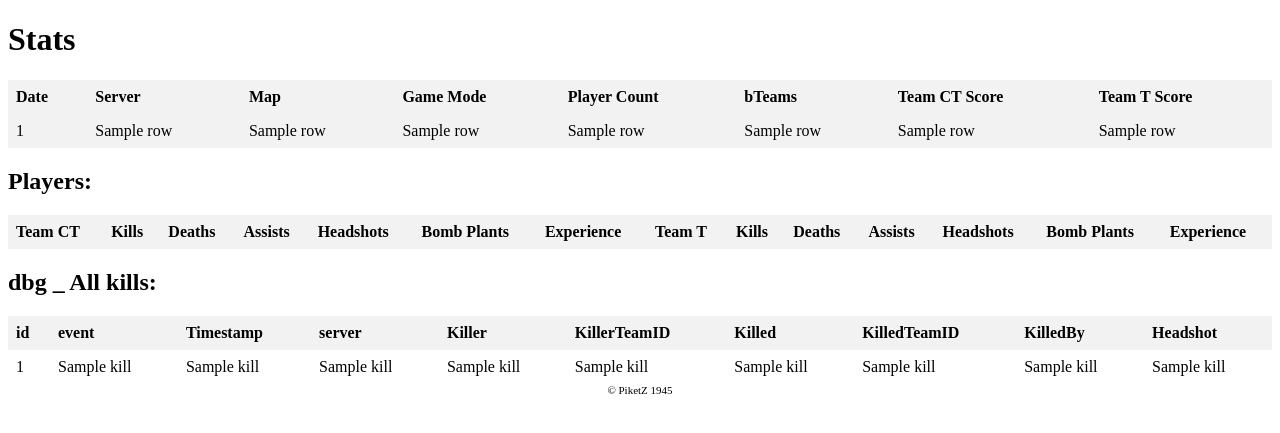
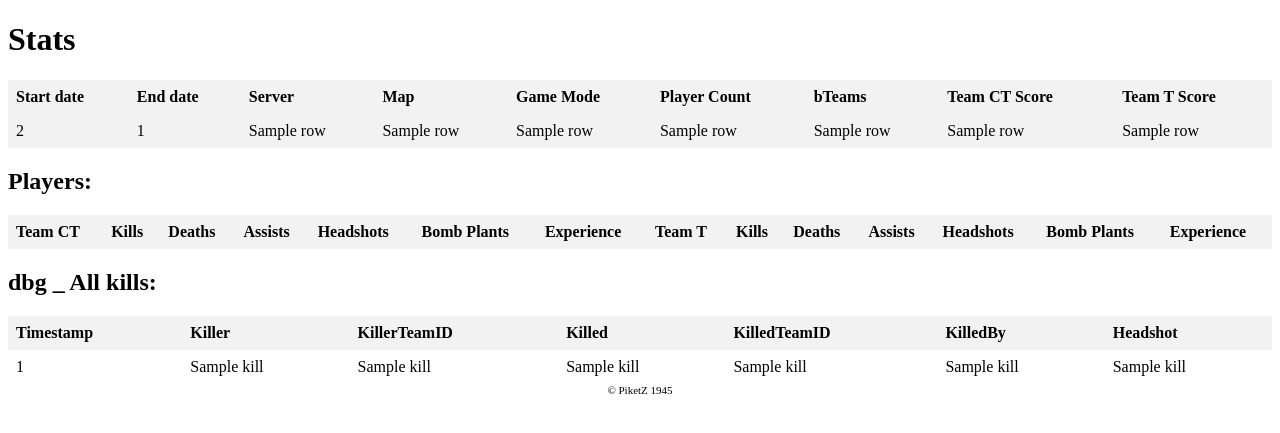
Before and after one commit to piketz/pavlov_stats, a Flask app: template templates/match.html in a window 1280 px wide. Shown: the part 70-503 px from the top of the page. Run offline with Flask 2, Linux system fonts and the light colour scheme; the template is opened without the code that fills it: most values are stand-ins (such as "Sample title", 1, 10 or a date in 2020); lists and menus that the app fills with data are empty.

Commit message:
chk kill data in match

```diff
--- a/main.py
+++ b/main.py
@@ -89,8 +89,11 @@ def create_db():
     if c.fetchone()[0] == 0:
         c.execute('''CREATE TABLE player_name (
                         id INTEGER PRIMARY KEY AUTOINCREMENT,
-                        steam_id TEXT UNIQUE NOT NULL,
+                        steam_id INTEGER NOT NULL,
                         name TEXT)''')
+    c.execute("SELECT name FROM sqlite_master WHERE type='index' AND name='player_name_steam_id_idx'")
+    if c.fetchone() is None:
+        c.execute("CREATE INDEX player_name_steam_id_idx ON player_name(steam_id)")
     conn.close()
 
 def get_map_name_from_workshop_id(workshop_id):
@@ -110,73 +113,56 @@ def get_map_name_from_workshop_id(workshop_id):
             return map_name
 
 def get_player_name_from_id(steam_id):
-    #print(f'steam_id  = {steam_id}')
     with sqlite3.connect(database) as conn:
         c = conn.cursor()
-        c.execute("SELECT name FROM player_name WHERE steam_id=? LIMIT 1", (steam_id,))
+        #c.execute("SELECT name FROM player_name WHERE steam_id=? LIMIT 1", (steam_id,))
+        c.execute("SELECT name FROM player_name INDEXED BY player_name_steam_id_idx WHERE steam_id=? LIMIT 1",
+                  (steam_id,))
         row_player_name = c.fetchone()
         if row_player_name is None:
             c.execute("SELECT playerName FROM match_users WHERE uniqueId_player=? LIMIT 1", (steam_id,))
             row_match_users = c.fetchone()
+            if row_match_users is not None and row_match_users[0] != '':
+                c.execute("INSERT INTO player_name (steam_id, name) VALUES (?, ?)",
+                          (steam_id, row_match_users[0]))
+                conn.commit()
+                return row_match_users[0]
+            else:
+                url = f"https://steamcommunity.com/profiles/{steam_id}/"
+                response = requests.get(url)
+                soup = BeautifulSoup(response.content, 'html.parser')
+                username_element = soup.find('span', {'class': 'actual_persona_name'})
+                if username_element is None:
+                    print("Not found Steam name")
+                    return None
+                else:
+                    c.execute("INSERT INTO player_name (steam_id, name) VALUES (?, ?)", (steam_id, username_element.text.strip()))
+                    conn.commit()
+                    return username_element.text.strip()
+        else:
+            return row_player_name[0]
 
-        if row_player_name is not None:
-            return row_player_name[0]
-        elif row_match_users is not None:
-            print(f'if row_player_name is None: new steam_id = {steam_id} row_match_users = {row_match_users}')
-            c.execute("INSERT INTO player_name (steam_id, name) VALUES (?, ?)",
-                      (steam_id, row_match_users))
-            conn.commit()
-            return row_match_users[0]
-        else:
-            url = f"https://steamcommunity.com/profiles/{steam_id}/"
-            response = requests.get(url)
-            soup = BeautifulSoup(response.content, 'html.parser')
-            username_element = soup.find('span', {'class': 'actual_persona_name'})
-            print(username_element)
-            if username_element is None:
-                print("Не удалось найти имя пользователя на странице профиля Steam")
-                return None
-            else:
-                print(f'steam_id new = {steam_id}, new name = {username_element.text.strip()}')
-                c.execute("INSERT INTO player_name (steam_id, name) VALUES (?, ?)", (steam_id, username_element.text.strip()))
-                conn.commit()
-                return username_element.text.strip()
 
 def save_event_data_to_db(data, server_name):
     # print(f'save_event_data_to_db data {type(data)} = {data} server_name {type(server_name)} = {server_name}')
     with sqlite3.connect(database) as conn:
         c = conn.cursor()
-
         if "RoundState" in data:
-            # print(                f'data[RoundState][Timestamp] {type(data["RoundState"]["Timestamp"])} = {data["RoundState"]["Timestamp"]}')
             c.execute(f"SELECT * FROM event WHERE Timestamp='{data['RoundState']['Timestamp']}'")
         elif "RoundEnd" in data:
-            #  print(f'data[Timestamp] {type(data["Timestamp"])} = {data["Timestamp"]}')
             c.execute(f"SELECT * FROM event WHERE Timestamp='{data['Timestamp']}'")
-
         result = c.fetchone()
         if result is None:
-            #  print(f'saving to bd event ')
-            """
-             event,          Timestamp,            server      State,      Round,      WinningTeam
-             RoundState      2023.03.14-08.29.12   tsts        Starting
-             RoundEnd        2023.03.14-08.29.28   tsts        Ended       10          1
-             """
             if 'RoundState' in data and data.get('RoundState', {}).get('State') != 'Ended':
-                # print(f'save to bd event RoundState')
                 c.execute(f"INSERT INTO event "
                           f"(event, Timestamp, server, State) VALUES "
                           f"('RoundState', '{data['RoundState']['Timestamp']}', '{server_name}', '{data['RoundState']['State']}')")
             elif 'RoundEnd' in data:
-                # print(f'save to bd event RoundEnd')
                 c.execute(f"INSERT INTO event "
                           f"(event, Timestamp, server, State, Round, WinningTeam) VALUES "
                           f"('RoundState', '{data['Timestamp']}', '{server_name}', 'Ended', "
                           f"'{data['RoundEnd']['Round']}','{data['RoundEnd']['WinningTeam']}')")
             conn.commit()
-        else:
-            pass
-        # print('no change event')
 
 
 def save_Kill_data_to_db(data, server_name):
@@ -286,12 +272,6 @@ def get_db():
     return db
 
 
-# @app.teardown_appcontext
-# def close_connection(exception):
-#    db = getattr(g, '_database', None)
-#    if db is not None:
-#        db.close()
-
 @app.route('/')
 def index_start_pge():
     return render_template('index.html')
@@ -312,6 +292,11 @@ def show_stats_users():
                 "SUM(COALESCE(Experience, 0)) AS total_experience "
                 "FROM match_users GROUP BY uniqueId_player ORDER BY count DESC;")
     match_users = cur.fetchall()
+
+    for i in range(len(match_users)):
+        user_id = match_users[i][1]
+        player_name = get_player_name_from_id(user_id)
+        match_users[i] = match_users[i][:2] + (player_name,) + match_users[i][3:]
 
     cur.execute(
         "SELECT uniqueId_player, ROUND(COALESCE(SUM(CASE WHEN teamId = (CASE WHEN Team0Score > Team1Score THEN 0 ELSE 1 END) THEN 1 ELSE 0 END), 0) * 100 / NULLIF(CAST(COUNT(*) AS FLOAT), 0), 2) AS win_rate FROM match_users INNER JOIN match ON match_users.Timestamp = match.Timestamp "
@@ -384,13 +369,15 @@ def match(Timestamp):
         "SELECT Timestamp, server, MapLabel, GameMode, PlayerCount, bTeams, Team0Score, Team1Score  FROM match WHERE  Timestamp = ?;",
         (Timestamp,))
     match = cur.fetchall()
+    server = match[0][1]
+    cur.execute("SELECT Timestamp FROM event WHERE event = 'RoundState' AND State = 'Start' AND server = ? AND Timestamp <= ? ORDER BY Timestamp DESC LIMIT 1;", (server,Timestamp,))
+    start_match_time = cur.fetchall()
 
     for i in range(len(match)):
         map_label = match[i][2]
         if map_label.startswith("UGC"):
             map_name = get_map_name_from_workshop_id(map_label)
             match[i] = match[i][:2] + (map_name,) + match[i][3:]
-
 
     cur.execute("SELECT playerName, teamId FROM match_users WHERE Timestamp = ?  ORDER BY teamId ASC", (Timestamp,))
     players = cur.fetchall()
@@ -406,13 +393,24 @@ def match(Timestamp):
     max_players_count = max(len(players_team0), len(players_team1))
     range_m = range(max(len(players_team0), len(players_team1)))
 
-    cur.execute('SELECT * FROM KillData')
+
+    cur.execute(
+        "SELECT Timestamp, (SELECT name FROM player_name WHERE steam_id=Killer), KillerTeamID, (SELECT name FROM player_name WHERE steam_id=Killed), KilledTeamID, KilledBy, Headshot "
+        "FROM KillData "
+        "WHERE event = 'KillData' AND server = ? "
+        "AND Timestamp >= (SELECT Timestamp FROM event WHERE event = 'RoundState' "
+        "                  AND State = 'Start' AND server = ? AND Timestamp <= ? "
+        "                  ORDER BY Timestamp DESC LIMIT 1) "
+        "AND Timestamp <= ? "
+        "ORDER BY Timestamp ASC;",
+        (server, server, Timestamp, Timestamp)
+    )
     kills = cur.fetchall()
 
     conn.close()
-    return render_template('match.html', match=match, players=players, range_m=range_m, len=len, max=max,
-                           max_players_count=max_players_count, players_team0=players_team0,
-                           players_team1=players_team1, kills=kills)
+    return render_template('match.html', match=match, start_match_time=start_match_time, players=players,
+                           range_m=range_m, len=len, max=max, max_players_count=max_players_count,
+                           players_team0=players_team0, players_team1=players_team1, kills=kills)
 
 
 @app.route('/matchs')
--- a/templates/match.html
+++ b/templates/match.html
@@ -4,7 +4,8 @@
     <h1>Stats</h1>
     <table>
       <tr>
-        <th>Date</th>
+        <th>Start date</th>
+        <th>End date</th>
         <th>Server</th>
         <th>Map</th>
         <th>Game Mode</th>
@@ -14,6 +15,7 @@
         <th>Team T Score</th>
       </tr>
       <tr>
+        <td>{{ start_match_time[0][0] }}</td>
         <td>{{ match[0][0] }}</td>
         <td>{{ match[0][1] }}</td>
         <td>{{ match[0][2] }}</td>
@@ -74,10 +76,7 @@
 <table>
     <thead>
         <tr>
-            <th>id</th>
-            <th>event</th>
             <th>Timestamp</th>
-            <th>server</th>
             <th>Killer</th>
             <th>KillerTeamID</th>
             <th>Killed</th>
@@ -96,14 +95,10 @@
             <td>{{ kill[4] }}</td>
             <td>{{ kill[5] }}</td>
             <td>{{ kill[6] }}</td>
-            <td>{{ kill[7] }}</td>
-            <td>{{ kill[8] }}</td>
-            <td>{{ kill[9] }}</td>
         </tr>
         {% endfor %}
     </tbody>
 </table>
 
 
-
 {% endblock %}
```
Also changed, not shown: sendStatData.py (+6 -6 lines).
